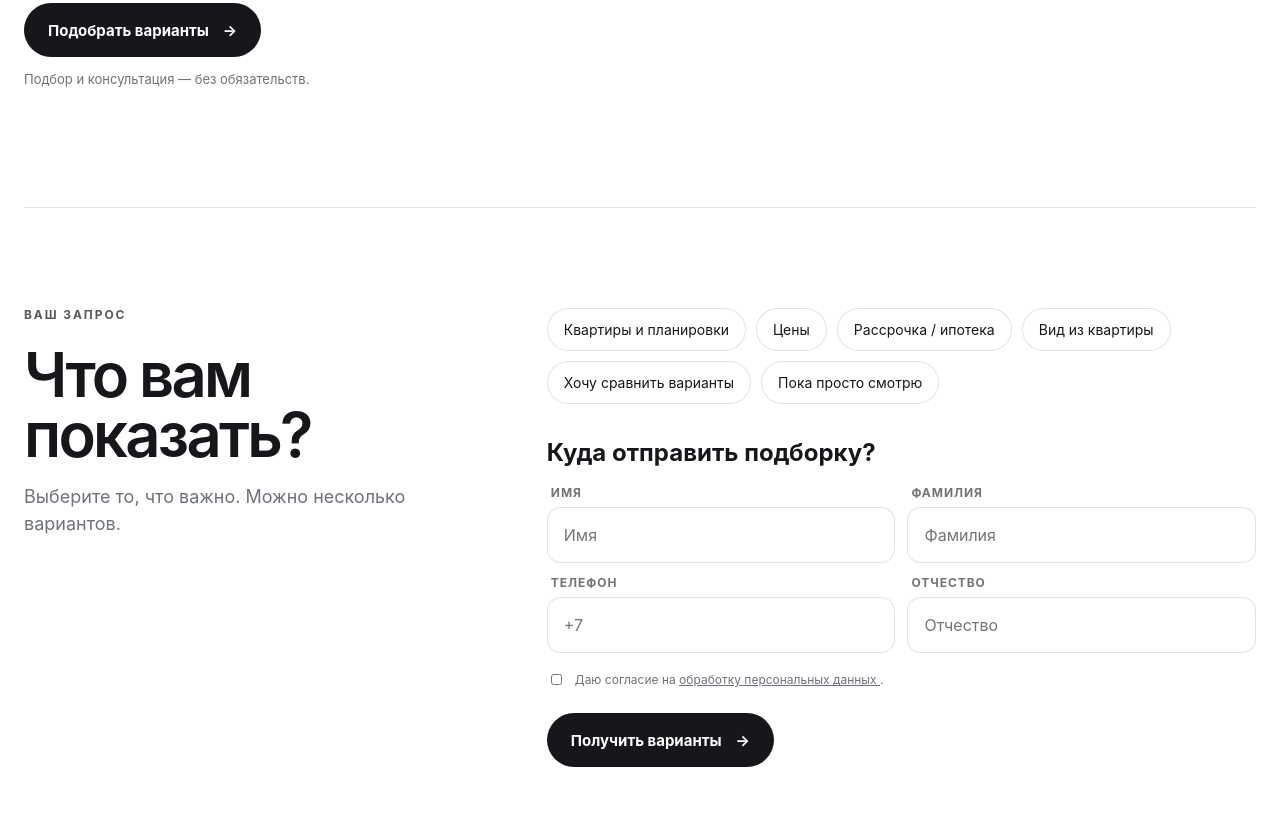
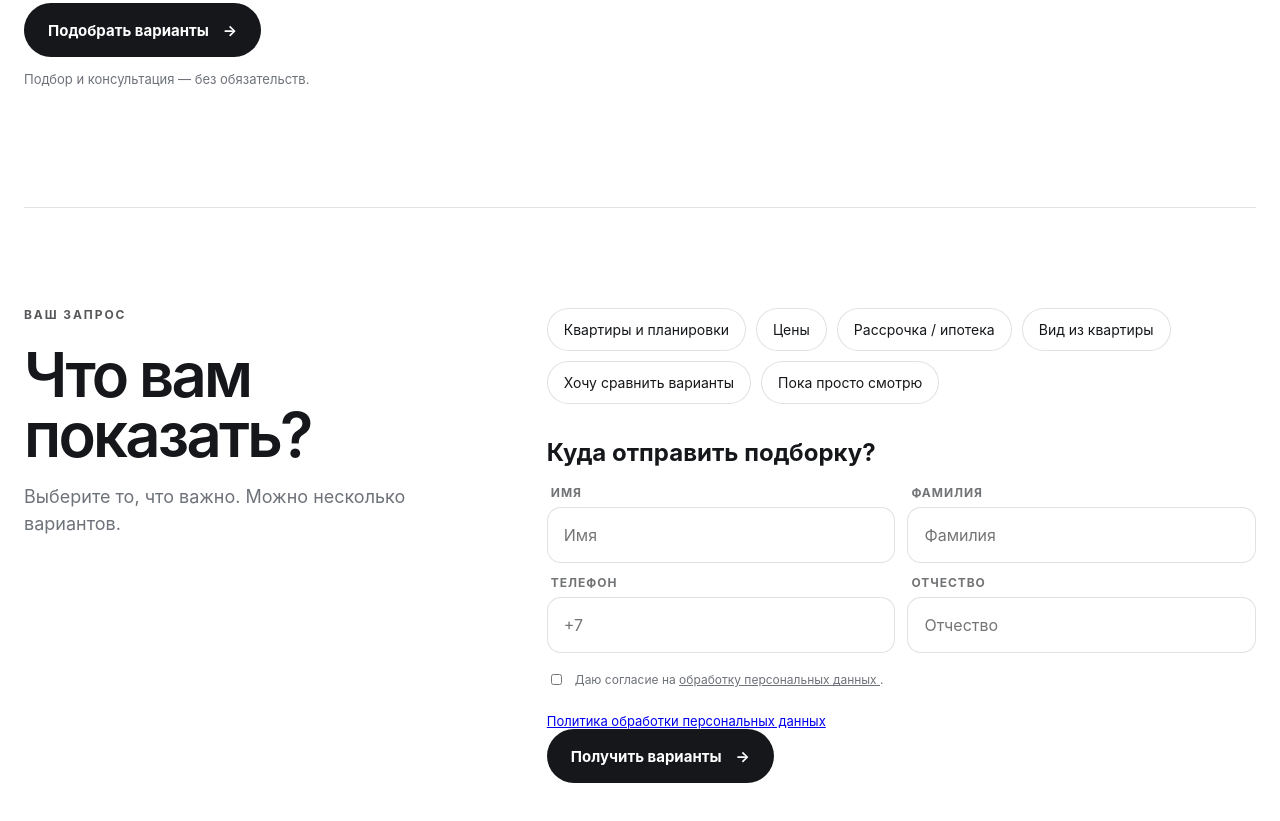
Before and after one commit to elitopolis/elitopolis-podbor, a plain HTML site: page index.html in a window 1280 px wide. Shown: the part 1490-2311 px from the top of the page. Drawn offline with Linux system fonts and the light colour scheme.

Commit message:
Update index.html

```diff
--- a/index.html
+++ b/index.html
@@ -941,11 +941,20 @@
 </label>
 
 
-          <button
-            type="submit"
-            class="elp-primary elp-submit"
-          >
-            Получить варианты
+     <div class="elp-note">
+  <a
+    href="https://go.elitopolis.ru/privacy.html"
+    target="_blank"
+    rel="noopener"
+  >
+    Политика обработки персональных данных
+  </a>
+</div>
+   <button
+  type="submit"
+  class="elp-primary elp-submit"
+>
+     Получить варианты
             <span>→</span>
           </button>
 
```
